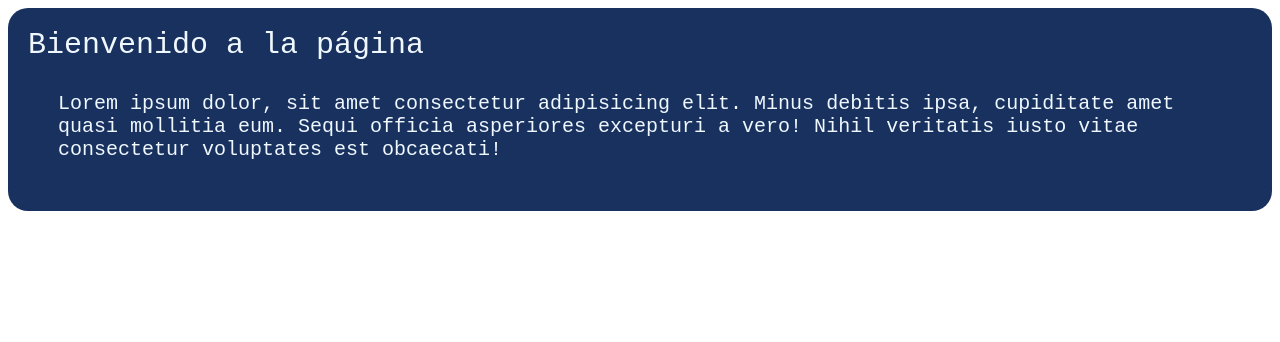
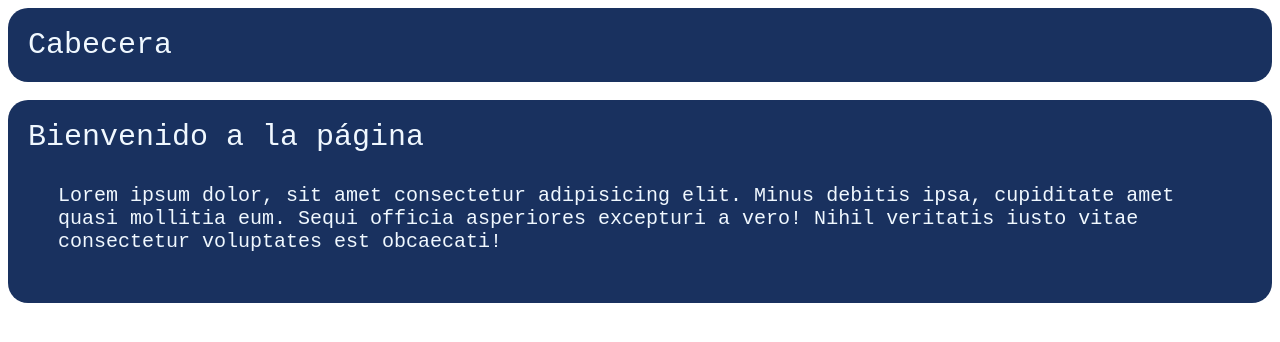
Before and after one commit to LuisEnriqueChavarriaVazquez/prueba-hyperblog, a plain HTML site: page index.html in a window 1280 px wide. Drawn offline with Linux system fonts and the light colour scheme.

Commit message:
Cambios en la cabecera

```diff
--- a/index.html
+++ b/index.html
@@ -11,6 +11,10 @@
 
 <body>
     <div class="container">
+        <div class="title">Cabecera</div>
+    </div>
+    <br>
+    <div class="container">
         <div class="title">Bienvenido a la página</div>
         <div class="texto">Lorem ipsum dolor, sit amet consectetur adipisicing elit. Minus debitis ipsa, cupiditate amet
             quasi mollitia eum. Sequi officia asperiores excepturi a vero! Nihil veritatis iusto vitae consectetur
```
